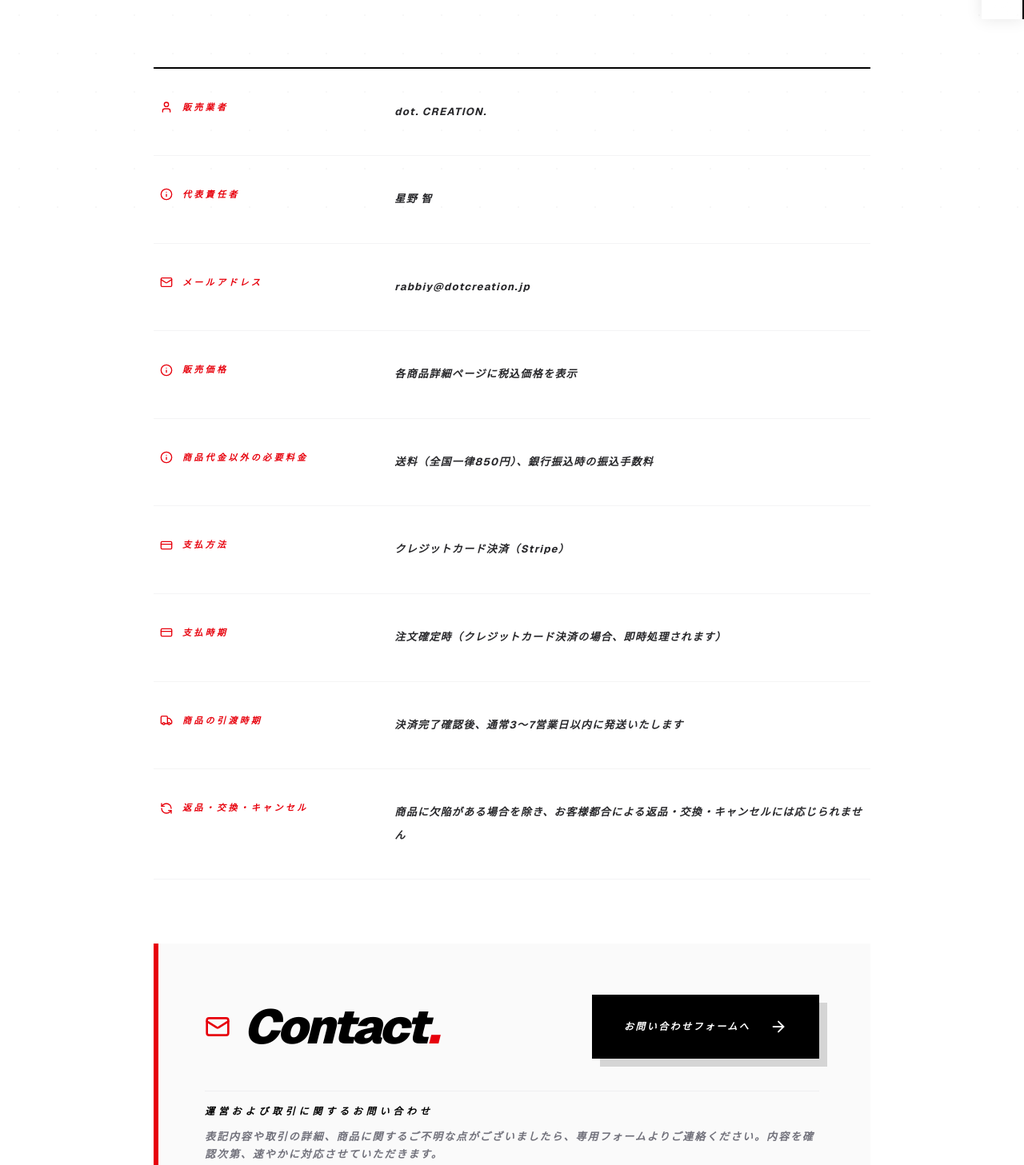
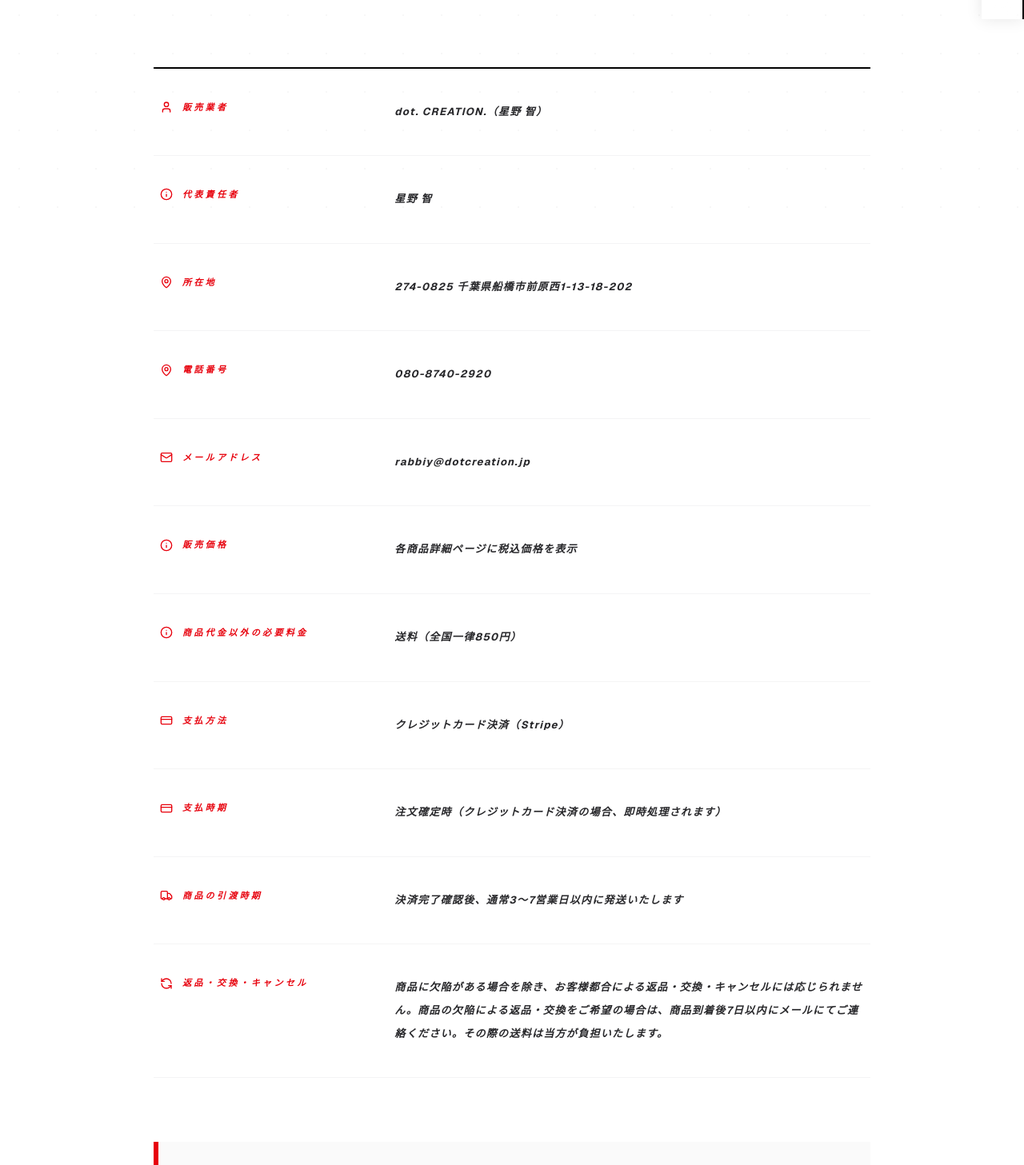
Before and after one commit to starfield321/Rabbiy-s-shop, a Next.js app: page /legal in a window 1280 px wide. Shown: the part 533-1990 px from the top of the page at 80% size. Built offline with nearby package versions, Linux system fonts and the light colour scheme; no server answers.

Commit message:
取り急ぎ、審査通過のため特商法の記載変更

```diff
--- a/src/app/legal/page.tsx
+++ b/src/app/legal/page.tsx
@@ -6,16 +6,17 @@ import Breadcrumbs from '@/components/Breadcrumbs';
 
 export default function LegalPage() {
   const legalData = [
-    { label: '販売業者', value: 'dot. CREATION.', icon: <User size={16} /> },
+    { label: '販売業者', value: 'dot. CREATION.（星野 智）', icon: <User size={16} /> },
     { label: '代表責任者', value: '星野 智', icon: <Info size={16} /> },
-    //{ label: '所在地', value: '〒000-0000 〇〇県〇〇市...（正確な住所をご記入ください）', icon: <MapPin size={16} /> },
+    { label: '所在地', value: '274-0825 千葉県船橋市前原西1-13-18-202', icon: <MapPin size={16} /> },
+    { label: '電話番号', value: '080-8740-2920', icon: <MapPin size={16} /> },
     { label: 'メールアドレス', value: 'rabbiy@dotcreation.jp', icon: <Mail size={16} /> },
     { label: '販売価格', value: '各商品詳細ページに税込価格を表示', icon: <Info size={16} /> },
-    { label: '商品代金以外の必要料金', value: '送料（全国一律850円）、銀行振込時の振込手数料', icon: <Info size={16} /> },
+    { label: '商品代金以外の必要料金', value: '送料（全国一律850円）', icon: <Info size={16} /> },
     { label: '支払方法', value: 'クレジットカード決済（Stripe）', icon: <CreditCard size={16} /> },
     { label: '支払時期', value: '注文確定時（クレジットカード決済の場合、即時処理されます）', icon: <CreditCard size={16} /> },
     { label: '商品の引渡時期', value: '決済完了確認後、通常3〜7営業日以内に発送いたします', icon: <Truck size={16} /> },
-    { label: '返品・交換・キャンセル', value: '商品に欠陥がある場合を除き、お客様都合による返品・交換・キャンセルには応じられません', icon: <RefreshCcw size={16} /> },
+    { label: '返品・交換・キャンセル', value: '商品に欠陥がある場合を除き、お客様都合による返品・交換・キャンセルには応じられません。商品の欠陥による返品・交換をご希望の場合は、商品到着後7日以内にメールにてご連絡ください。その際の送料は当方が負担いたします。', icon: <RefreshCcw size={16} /> },
   ];
 
   return (
```
